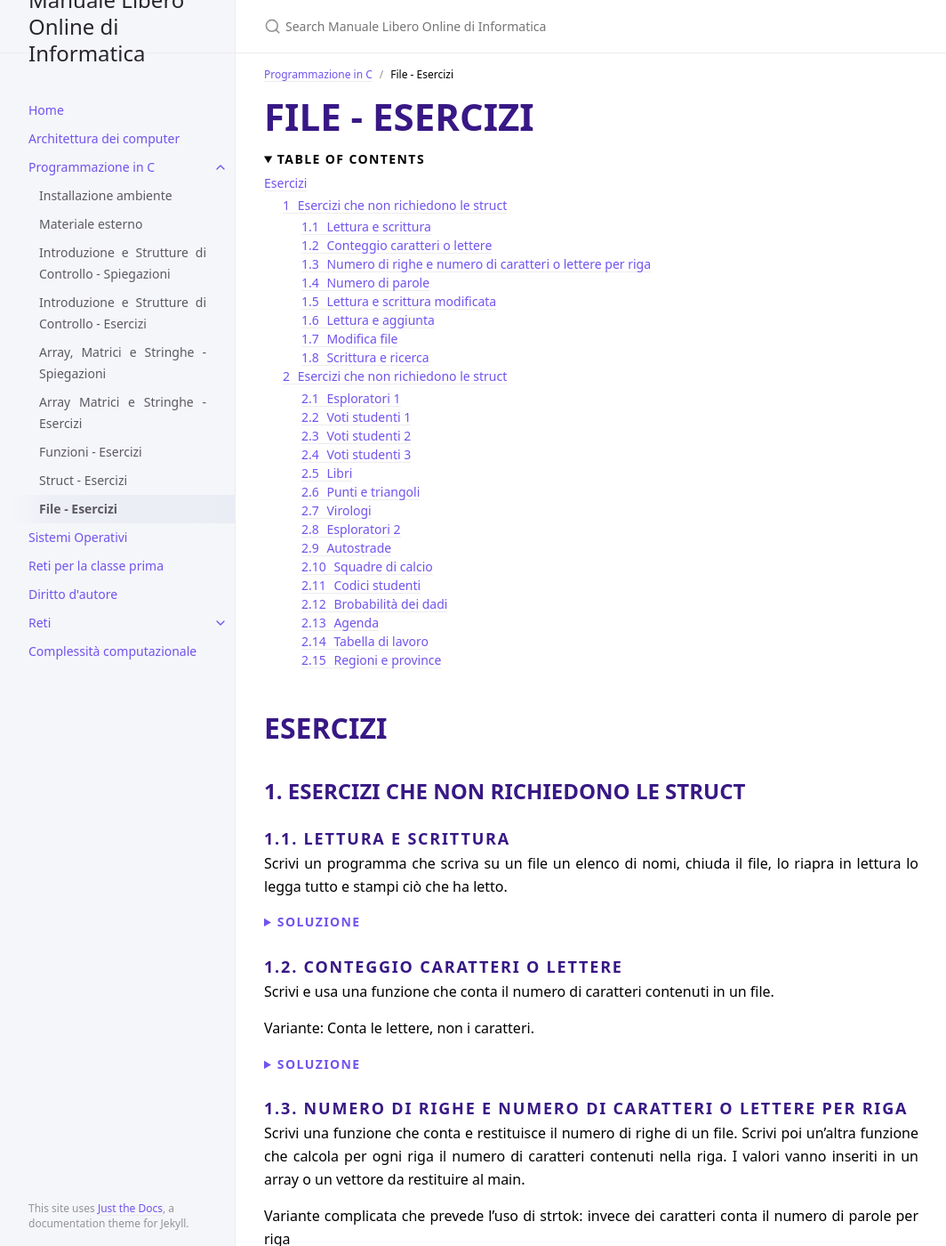
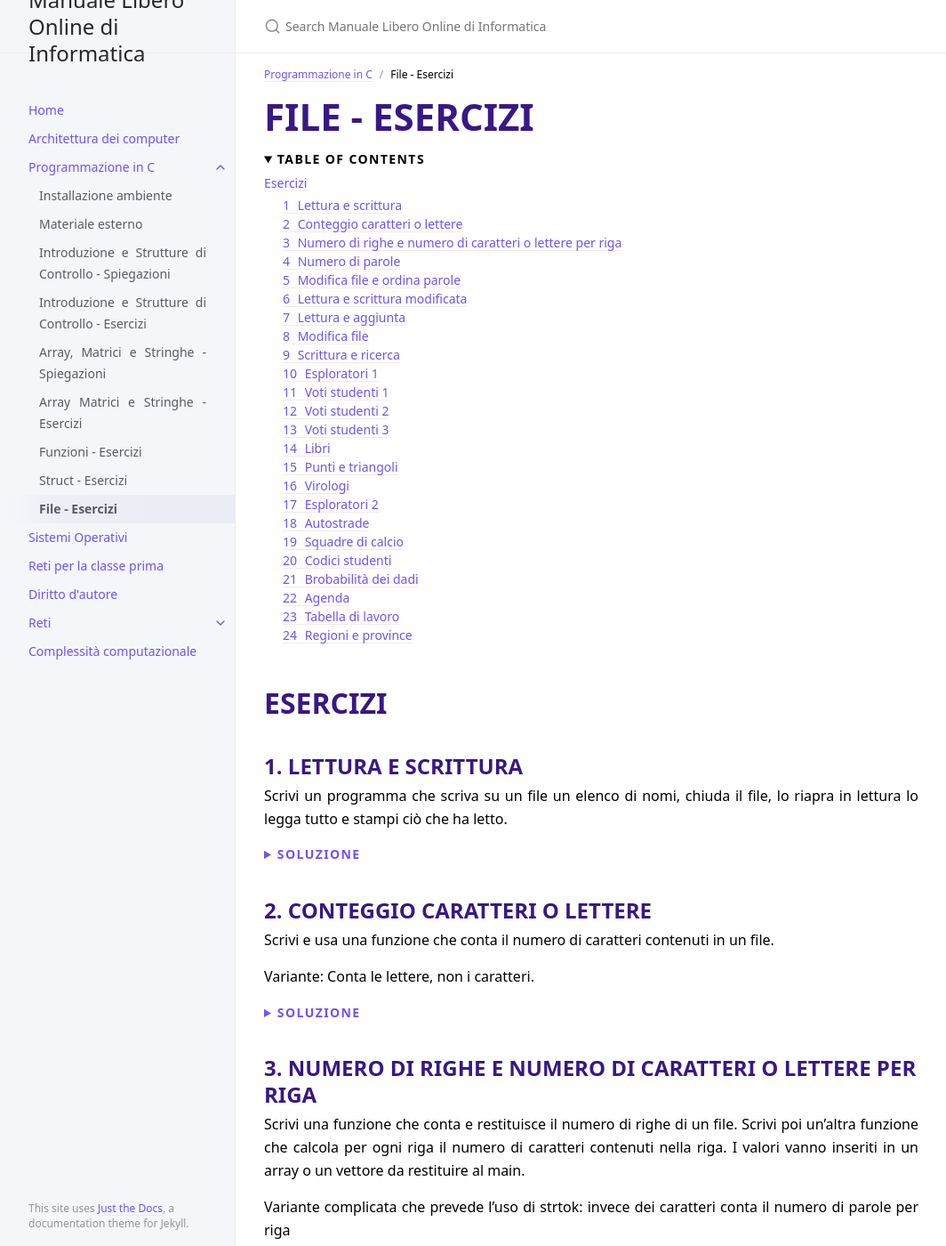
Before and after one commit to 4chi11e/manuale-libero-online-di-informatica, a Jekyll site: the page built from docs/C/12 - file - esercizi.md, in a window 1280 px wide and 1400 px high. Shown: the whole window at 89% size, without its empty margins (107-1171 px from the left). Built offline with Jekyll 4.4.1, drawn with Linux system fonts in a browser that asks for light colours; some of the changed text lies outside the part shown.

Commit message:
modifica file - esercizi

```diff
--- a/docs/C/12 - file - esercizi.md
+++ b/docs/C/12 - file - esercizi.md
@@ -21,10 +21,7 @@ has_children: False
 ## Esercizi
 {: .azzera_numerazione_h3}
 
-### Esercizi che non richiedono le struct
-{: .numerato_da_h3 .azzera_numerazione_h4}
-
-#### Lettura e scrittura
+### Lettura e scrittura
 {: .numerato_da_h3}
 
 Scrivi un programma che scriva su un file un elenco di nomi, chiuda il file, lo riapra in lettura lo legga tutto e stampi ciò che ha letto.
@@ -43,7 +40,7 @@ Scrivi un programma che scriva su un file un elenco di nomi, chiuda il file, lo
 
 
 
-#### Conteggio caratteri o lettere
+### Conteggio caratteri o lettere
 {: .numerato_da_h3}
 
 Scrivi e usa una funzione che conta il numero di caratteri contenuti in un file.
@@ -112,7 +109,7 @@ int main() {
 
 
 
-#### Numero di righe e numero di caratteri o lettere per riga
+### Numero di righe e numero di caratteri o lettere per riga
 {: .numerato_da_h3}
 
 Scrivi una funzione che conta e restituisce il numero di righe di un file.
@@ -170,7 +167,7 @@ int main() {
 
 
 
-#### Numero di parole
+### Numero di parole
 {: .numerato_da_h3}
 
 Scrivi e usa una funzione che conta il numero di parole contenute in un file.
@@ -218,7 +215,7 @@ int main() {
 
 
 
-####
+### Modifica file e ordina parole
 {: .numerato_da_h3}
 
 Scrivi e usa una funzione che legga un file e scriva in un altro file tutte le parole del primo file in ordine alfabetico
@@ -286,7 +283,7 @@ int main() {
 
 
 
-#### Lettura e scrittura modificata
+### Lettura e scrittura modificata
 {: .numerato_da_h3}
 
 Scrivi un programma che legga un file di testo e che scriva in un secondo file, lo stesso testo modificato in modo che tutte le lettere siano minuscole. Il file di testo iniziale generalo tu come vuoi.
@@ -334,7 +331,7 @@ int main() {
 
 
 
-#### Lettura e aggiunta
+### Lettura e aggiunta
 {: .numerato_da_h3}
 
 Scrivi un programma che legga un file di testo e che aggiunga alla fine di tale file, dopo un paio di righe vuote, lo stesso testo modificato in modo che tutte le lettere siano minuscole. Il file di testo iniziale generalo tu come vuoi. Attento a fare in modo che se il programma viene eseguito più volte, le righe da considerare sono solo quelle iniziali.
@@ -352,7 +349,7 @@ Scrivi un programma che legga un file di testo e che aggiunga alla fine di tale
 </details>
 
 
-#### Modifica file
+### Modifica file
 {: .numerato_da_h3}
 
 Scrivi una funzione parametrica in grado di modificare un file di testo di nome "miofile.txt" letto da disco in modo tale che, se l'ultimo elemento della linea è una virgola, la linea successiva venga eliminata
@@ -371,7 +368,7 @@ Scrivi una funzione parametrica in grado di modificare un file di testo di nome
 
 
 
-#### Scrittura e ricerca
+### Scrittura e ricerca
 {: .numerato_da_h3}
 
 Scrivi un programma che scriva su un file un elenco di nomi (o numeri se preferisci), chieda poi all'utente un nome da cercare nel file e stampi sullo schermo l'esito della ricerca (trovato o no). Le operazioni di scrittura su file devono essere eseguite da una funzione che riceve come parametro la stringa contenente il nome del file. Le operazioni di ricerca devono essere svolte da una funzione che riceve come parametro la stringa contenente il nome del file e la stringa da cercare.
@@ -507,12 +504,7 @@ int main() {
 
 
 
-
-### Esercizi che non richiedono le struct
-{: .numerato_da_h3 .azzera_numerazione_h4}
-
-
-#### Esploratori 1
+### Esploratori 1
 {: .numerato_da_h3}
 
 Leggi i dati contenuti nel seguente file di testo. Dopo averli salvati in un’opportuna struttura dati, scrivi due funzioni:
@@ -551,7 +543,7 @@ Ernest Shakleton 1874 1922
 
 
 
-#### Voti studenti 1
+### Voti studenti 1
 {: .numerato_da_h3}
 
 Scrivi un programma che legga i dati contenuti in un file di testo (testo riportato di seguito) e li inserisca in opportune strutture dati (richiesta la conoscenza delle struct o delle classi). Di questi dati il programma deve fare le seguenti cose:
@@ -604,7 +596,7 @@ Varisco	8.00
 
 
 
-#### Voti studenti 2
+### Voti studenti 2
 {: .numerato_da_h3}
 
 Scrivi un programma che legga i dati contenuti in un file di testo (testo riportato di seguito) e li inserisca in opportune strutture dati che rappresentino il registro dei voti per una materia. Il programma deve poi calcolare la media dei voti per ogni singolo studente e aggiungerla alla struttura dati (che quindi conterrà anche una variabile media). Il programma deve mostrare tutti i dati raccolti e calcolati sullo schermo e salvarli in un secondo file di testo.
@@ -683,7 +675,7 @@ int main() {
 
 
 
-#### Voti studenti 3
+### Voti studenti 3
 {: .numerato_da_h3}
 
 Scrivi un programma che legga i dati contenuti in un file di testo (testo riportato di seguito) e li inserisca in opportune strutture dati che rappresentino il registro dei voti per una materia. Il programma deve poi calcolare la media dei voti per ogni singolo studente e aggiungerla alla struttura dati (che quindi conterrà anche una variabile media). Il programma deve mostrare tutti i dati raccolti e calcolati sullo schermo e salvarli in un secondo file di testo. Questa versione del programma è più difficile della precedente perché si può notare che i cognomi possono essere formati da più parole e sono separati dai voti da un “:”, inoltre il numero di voti varia per ogni studente.
@@ -896,7 +888,7 @@ int main() {
 
 
 
-#### Libri
+### Libri
 {: .numerato_da_h3}
 
 Leggi le informazioni riguardanti una serie di libri da un file (testo di seguito) e:
@@ -1057,7 +1049,7 @@ int main() {
 
 
 
-#### Punti e triangoli
+### Punti e triangoli
 {: .numerato_da_h3}
 
 Scrivi un programma che sia in grado di leggere da file i dati riportati di seguito e salvarli in opportune strutture dati (punto e triangolo). Il programma deve poi stampare sia su schermo che in un altro file i dati riguardanti ogni triangolo e se esso è scaleno, isoscele o equilatero. Per decidere il tipo di triangolo devono essere usate tre diverse funzioni che controllano ognuna se il triangolo passato come parametro è di uno dei tre tipi richiesti.
@@ -1094,7 +1086,7 @@ Output
 
 
 
-#### Virologi
+### Virologi
 {: .numerato_da_h3}
 
 Il seguente testo (che devi inserire in un file di testo) descrive i più celebri virologi Italiani nell'epoca covid
@@ -1210,7 +1202,7 @@ int main() {
 
 
 
-#### Esploratori 2
+### Esploratori 2
 {: .numerato_da_h3}
 
 Un file di testo contiene i seguenti dati:
@@ -1337,7 +1329,7 @@ int main() {
 
 
 
-#### Autostrade
+### Autostrade
 {: .numerato_da_h3}
 
 Dato il seguente file di dati in input:
@@ -1451,7 +1443,7 @@ int main() {
 
 
 
-#### Squadre di calcio
+### Squadre di calcio
 {: .numerato_da_h3}
 
 Dato il file contenente le seguenti informazioni:
@@ -1597,7 +1589,7 @@ int main() {
 
 
 
-#### Codici studenti
+### Codici studenti
 {: .numerato_da_h3}
 
 Devi assegnare ad ogni persona della classe un identificativo univoco formato dalle prime tre consonanti del nome seguite dalle prime tre consonanti del cognome seguito da una serie di 3 caratteri alfanumerici casuali. Se i nomi o i cognomi non contengono 3 consonanti aggiungi vocali a caso per arrivare alle 3 lettere richieste sia per il nome che per il cognome. Nel seguente file di testo è riportato l’elenco dei nomi. In un secondo file riscrivi i nomi seguiti dal codice identificativo.
@@ -1720,7 +1712,7 @@ int main() {
 
 
 
-#### Brobabilità dei dadi
+### Brobabilità dei dadi
 {: .numerato_da_h3}
 
 Sei un giocatore di giochi di ruolo e ti serve avere delle tabelle che ti indichino le probabilità di ottenere i vari punteggi con dei tiri di diversi dadi. Non conosci molto la matematica e il calcolo combinatorio (e oltretutto calcolare tutto a mano è lungo) ma sai programmare bene, pensi quindi di stimare le probabilità con un programma e di scrivere dei file ognuno che idica le diverse probabilità ottenibili con un diverso dado. I dadi che usi sono: d4 (dado a quattro facce), d6, d8, d10, d12, d20. Per ogni dado vuoi sapere le probabilità di ottenere ogni diverso risultato possibile tirando il dado una volta, o 2, o 3… fino a 10 volte.
@@ -1788,7 +1780,7 @@ int main() {
 
 
 
-#### Agenda
+### Agenda
 {: .numerato_da_h3}
 
 Crea un programma di gestione di una agenda. L’agenda deve permettere di visualizzare e inserire i dati riguardanti i propri contatti. Per ogni persona devono essere memorizzati nome cognome e numero di telefono. La visualizzazione dei dati deve avvenire in ordine alfabetico per nome o cognome (scegli tu). Tutti i dati devono essere salvati in un file in modo da poterli caricare ogni volta che si apre il programma.
@@ -1809,7 +1801,7 @@ Variante: L’agenda è ordinata per cognome e la funzione di ricerca cerca il c
 
 
 
-#### Tabella di lavoro
+### Tabella di lavoro
 {: .numerato_da_h3}
 
 Il seguenti dati, che dovrai inserire in un file di testo, descrivono quante ore hanno lavorato in una settimana, una serie di dipendenti: ad esempio Mr White ha lavorato 8 ore il lunedì, 9 ore il martedì, 8 ore il mercoledì, 9 ore il giovedì e 4 ore il venerdì
@@ -1915,7 +1907,7 @@ int main() {
 
 
 
-#### Regioni e province
+### Regioni e province
 {: .numerato_da_h3}
 
 Il seguente file di testo contiene le informazioni riguardanti le provincie d’Italia raggruppate per regione:
@@ -2065,7 +2057,7 @@ int main() {
 
 <!-- per una nuova soluzione
 
-####
+###
 {: .numerato_da_h3}
 
 
```
